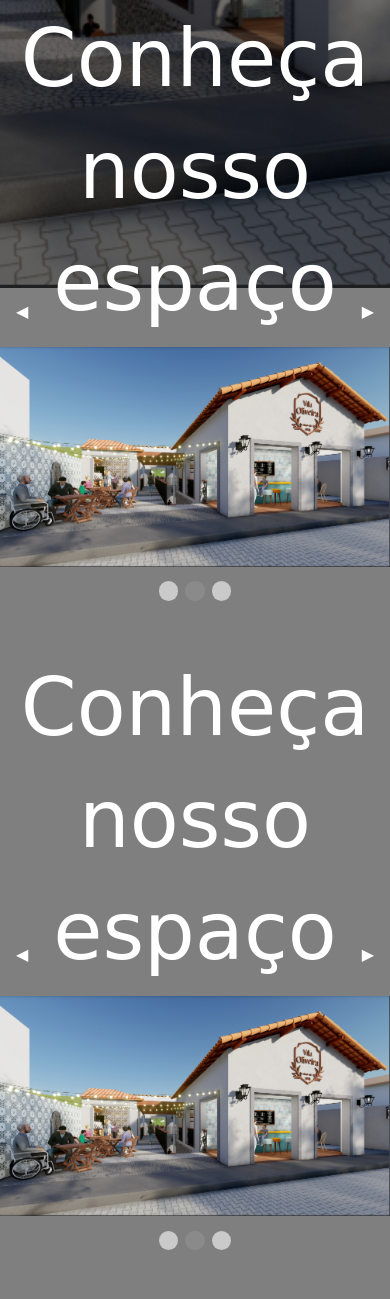
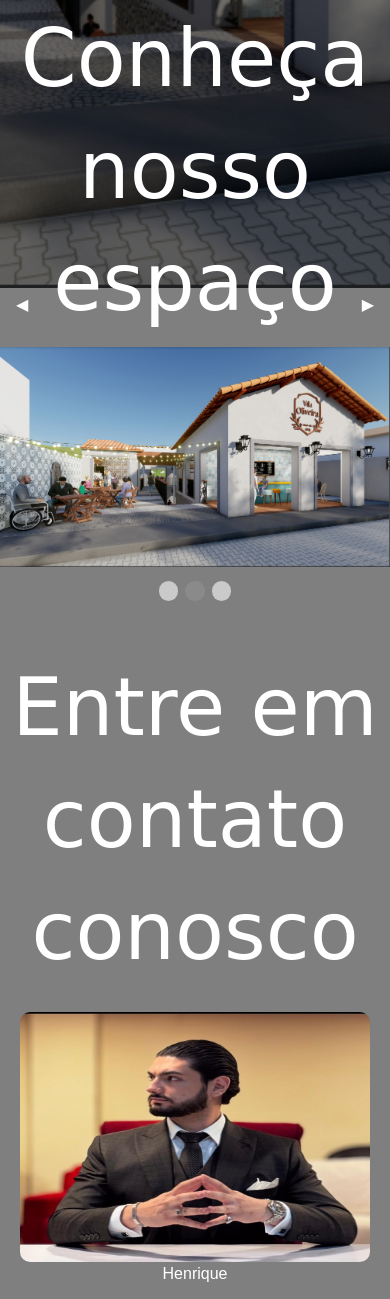
Before and after one commit to Luigifao/Projeto_VilaOliveira, a plain HTML site: page index.html in a window 390 px wide. Shown: the part 556-1855 px from the top of the page. Drawn offline with nearby package versions, Linux system fonts and the light colour scheme; a web font is replaced by a local one.

Commit message:
Resolvendo erros de responsividade

```diff
--- a/css/style.css
+++ b/css/style.css
@@ -20,7 +20,14 @@ header {
 .menu-icon {
     color: #fff;
 }
-
+.img_whatsapp{
+    height: 250px;
+    width: 350px;
+    border-radius: 10px;
+}
+figcaption{
+    color: #fff;
+}
 h1 {
     margin-top: 2rem;
     font-size: 5rem;
--- a/index.html
+++ b/index.html
@@ -39,40 +39,6 @@
                 </div>
             </section>
 
-
-            <div class="orbit" role="region" aria-label="Favorite Space Pictures" data-orbit>
-                <h1 class="cell small-12 text-center">Conheça nosso espaço</h1>
-                <ul class="orbit-container" id="orbit_container">
-                  <li class="is-active orbit-slide">
-                    <img src="img/01.PNG" alt="Image 1">
-                  </li>
-                  <li class="orbit-slide">
-                    <img src="img/02.PNG" alt="Image 2">
-                  </li>
-                  <li class="orbit-slide">
-                    <img src="img/03.PNG" alt="Image 3">
-                  </li>
-                </ul>
-                <nav class="orbit-bullets">
-                  <button class="is-active" data-slide="0"></button>
-                  <button data-slide="1"></button>
-                  <button data-slide="2"></button>
-                </nav>
-
-                <!-- Was been created a big div container just for align the bottons of arrow´s left and right -->
-                <div class="grid-container">
-                    <div class="grid-x grid-padding-x align-center">
-                      <div class="cell small-12 medium-6 large-4">
-                        <button class="orbit-previous"><span class="show-for-sr">Previous Slide</span>◀</button>
-                        <button class="orbit-next"><span class="show-for-sr">Next Slide</span>▶</button>
-                      </div>
-                    </div>
-                  </div>
-
-              </div>
-
-
-
             <div class="orbit" role="region" aria-label="Favorite Space Pictures" data-orbit>
                 <h1>Conheça nosso espaço</h1>
                 <ul class="orbit-container">
@@ -100,11 +66,10 @@
                 <div class="grid-x grid-padding-x align-center">
                     <div class="cell small-12 text-center">
                         <h1>Entre em contato conosco</h1>
-                        <a href="https://wa.me/SEUNUMERO" target="_blank">
-                            <img src="img/IMG_1087.heic" alt="Contato WhatsApp">
-                            <img src="img/IMG_1087.heic" alt="Contato WhatsApp">
+                        <a href="https://wa.me/SEUNUMERO" target="_blank" >
+                            <img src="img/Henrique.jpg" alt="Contato WhatsApp" class="img_whatsapp">
                         </a>
-                    </div>
+                        <figcaption>Henrique</figcaption>
                 </div>
             </section>
         </div>
```
Also changed, not shown: img/Henrique.jpg (added).
